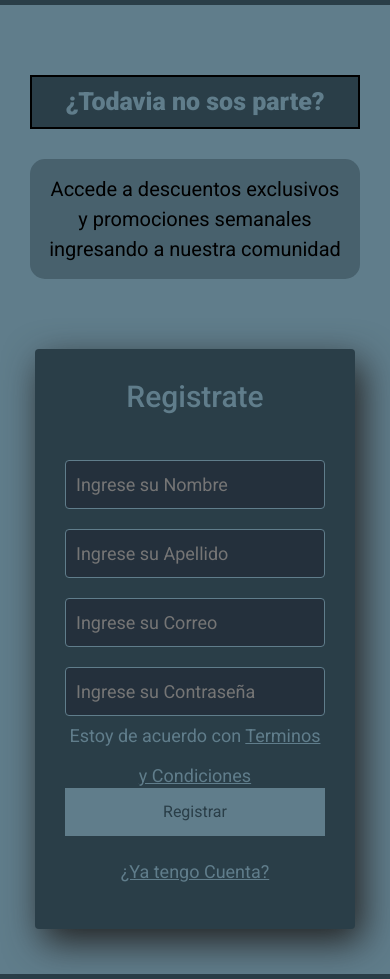
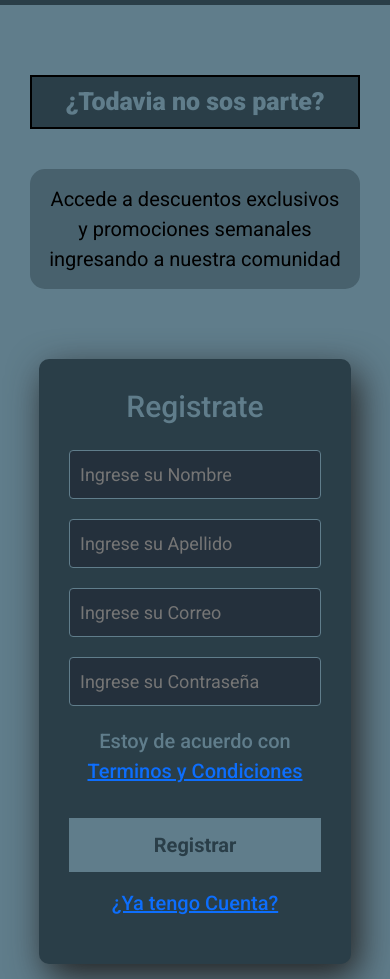
Before and after one commit to EnzoPavon/proyecto-coder, a website: page pages/login.html in a window 390 px wide. Shown: the part 121-1100 px from the top of the page. Drawn offline with nearby package versions, Linux system fonts and the light colour scheme.

Commit message:
login scss mq

```diff
--- a/pages/login.html
+++ b/pages/login.html
@@ -9,7 +9,6 @@
     <!--*LINK BOOTSTRAP-->
     <link href="https://cdn.jsdelivr.net/npm/bootstrap@5.3.3/dist/css/bootstrap.min.css" rel="stylesheet"
         integrity="sha384-QWTKZyjpPEjISv5WaRU9OFeRpok6YctnYmDr5pNlyT2bRjXh0JMhjY6hW+ALEwIH" crossorigin="anonymous">
-    <link rel="stylesheet" href="../css/style.css">
     <link rel="stylesheet" href="../css/estilos.css">
     <title>Maison d´Art</title>
 </head>
--- a/scss/base/_mediaquerys.scss
+++ b/scss/base/_mediaquerys.scss
@@ -234,14 +234,18 @@
 
     //*----LOGIN----
 
-    .form-register {
-        width: 550px;
-        height: 650px;
+    .form-page .form-register {
+        width: 80%;
+        height: auto;
     }
 
-    .form-register h2 {
+    .form-page .form-register h2 {
         font-size: 30px;
         margin-bottom: 25px;
+    }
+
+    .form-page .form-register .controls{
+        margin-bottom: 20px;
     }
 }
 
@@ -315,15 +319,11 @@
 
     //*----LOGIN----
 
-    .form-register {
-        width: 480px;
-    }
-
-    .registro-info h1 {
+    .form-page .registro-info h1 {
         font-size: 30px;
     }
 
-    .registro-info p {
+    .form-page .registro-info p {
         width: 500px;
     }
 }
@@ -401,29 +401,15 @@
 
     //*----LOGIN----
 
-    .form-page {
-        height: auto;
-    }
-
-    .form-register {
-        width: 320px;
-        height: 580px;
-        padding-bottom: 15px;
-    }
-
-    .registro-info h1 {
+    .form-page .registro-info h1 {
         font-size: 25px;
     }
 
-    .registro-info p {
+    .form-page .registro-info p {
         width: 330px;
-        margin-top: 0px;
     }
 
-    .controls {
-        margin-top: 20px;
-        margin-bottom: 0;
-    }
+
 }
 
 @media screen and (max-width: 470px) {
--- a/scss/components/_login.scss
+++ b/scss/components/_login.scss
@@ -0,0 +1,64 @@
+.form-page{
+    height: auto;
+    display: flex;
+    flex-direction: column;
+    align-items: center;
+    text-align: center;
+    .registro-info{
+        h1{
+            font-size: 45px;
+            font-weight: 900;
+            color: #607D8B;
+            margin: 70px 0 30px 0;
+            border: 2px solid black;
+            background-color: #2A3E48;
+            padding: 10px;
+        }
+        p{
+            width: 600px;
+            color: black;
+            font-size: 20px;
+            padding: 15px;
+            margin: 40px 0 20px 0;
+            background-color: #2a3e4873;
+            border-radius: 15px;
+        }
+    }
+    .form-register{
+        width: 750px;
+        height: 650px;
+        background: #2A3E48;
+        padding: 30px;
+        margin: 50px 0 45px 0;
+        border-radius: 10px;
+        color: #607D8B;
+        box-shadow: 7px 13px 37px #222222;
+        font-weight: 500;
+        font-size: 20px;
+        h2{
+            color: #607D8B;
+            font-size: 40px;
+            margin-bottom: 35px;
+        }
+        .controls{
+            width: 100%;
+            background: #24303c;
+            padding: 10px;
+            border-radius: 4px;
+            margin-bottom: 40px;
+            border: 1px solid #607D8B;
+            font-size: 18px;
+            color: white;
+        }
+        .botons{
+            width: 100%;
+            background: #607D8B;
+            border: none;
+            padding: 12px;
+            color: #2A3E48;
+            margin: 16px 0;
+            font-size: 20px;
+            font-weight: 700;
+        }
+    }
+}
--- a/scss/estilos.scss
+++ b/scss/estilos.scss
@@ -3,5 +3,6 @@
 @import "./components/productos";
 @import "./components/nosotros";
 @import "./components/contacto";
+@import "./components/login";
 @import "./components/footer";
 @import "./base/mediaquerys";
```
Also changed, not shown: css/estilos.css.
